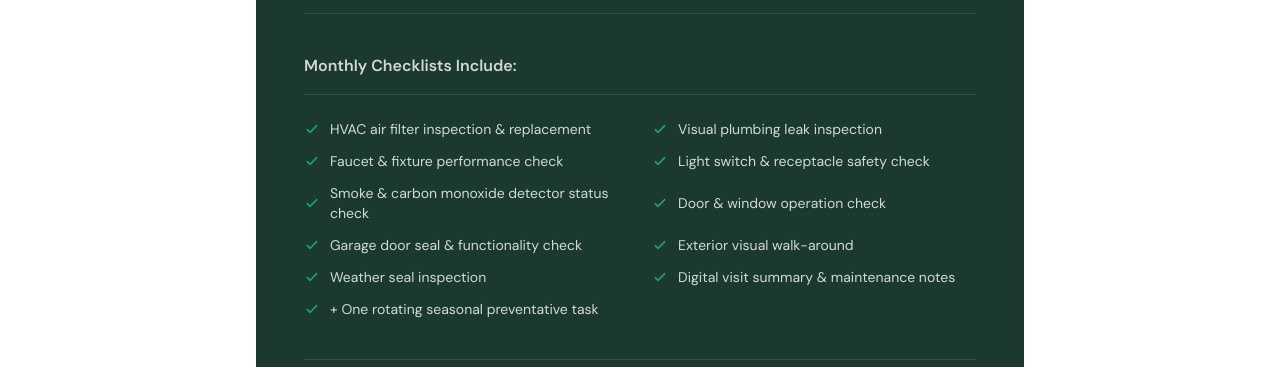
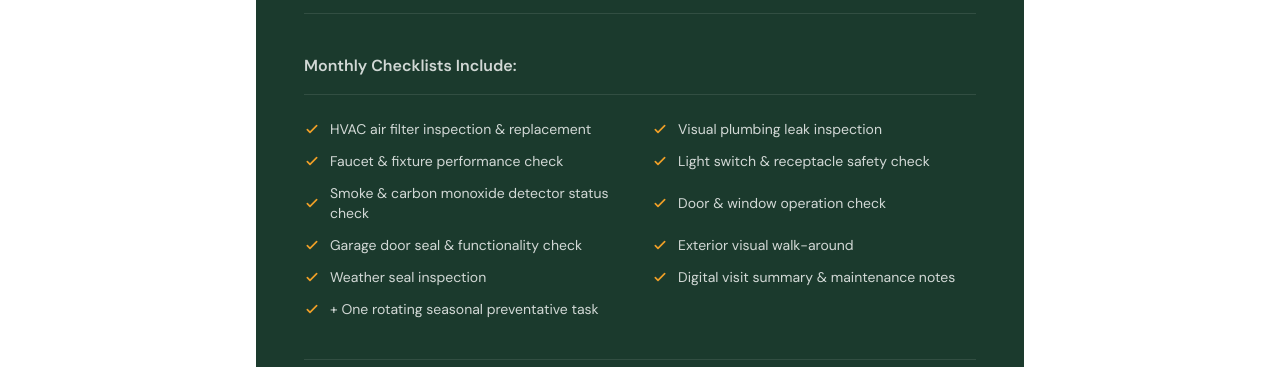
Before and after one commit to donofdetail-cmyk/Wayside-Services, a React (Vite) app: page / in a window 1280 px wide. Shown: the part 3340-3707 px from the top of the page. Built offline with nearby package versions, Linux system fonts and the light colour scheme.

Commit message:
chore: change package check mark colors to amber-porch

```diff
--- a/src/App.tsx
+++ b/src/App.tsx
@@ -453,7 +453,7 @@ export default function App() {
                 '+ One rotating seasonal preventative task'
               ].map((item, i) => (
                 <div key={i} className="flex items-center gap-2.5 text-sm text-white/80">
-                  <svg className="w-4 h-4 text-pathway-green flex-shrink-0" fill="none" viewBox="0 0 24 24" stroke="currentColor" strokeWidth="2.5"><path strokeLinecap="round" strokeLinejoin="round" d="M5 13l4 4L19 7"/></svg>
+                  <svg className="w-4 h-4 text-amber-porch flex-shrink-0" fill="none" viewBox="0 0 24 24" stroke="currentColor" strokeWidth="2.5"><path strokeLinecap="round" strokeLinejoin="round" d="M5 13l4 4L19 7"/></svg>
                   {item}
                 </div>
               ))}
```
